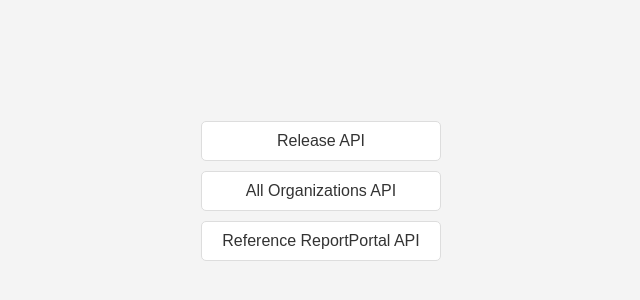
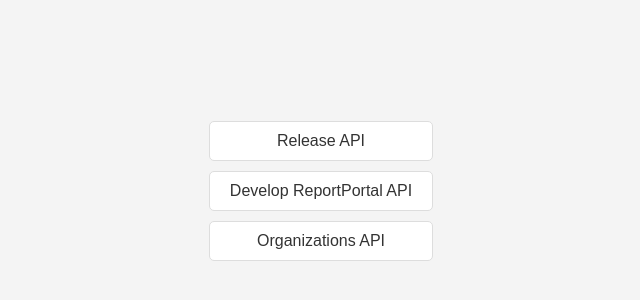
Before and after one commit to reportportal/api-registry, a website: page docs/index.html in a window 1280 px wide. Shown: the part 204-504 px from the top of the page, without its empty margins (319-959 px from the left). Drawn offline with Linux system fonts and the light colour scheme.

Commit message:
Remove obsolete API specification reference HTML file

```diff
--- a/docs/index.html
+++ b/docs/index.html
@@ -9,8 +9,8 @@
 <body>
   <ul>
     <li><a href="web/main.html">Release API</a></li>
-    <li><a href="web/org.html">All Organizations API</a></li>
-    <li><a href="web/ref.html">Reference ReportPortal API</a></li>
+    <li><a href="web/dev.html">Develop ReportPortal API</a></li>
+    <li><a href="web/org.html">Organizations API</a></li>
   </ul>
 </body>
 </html>
```
Also changed, not shown: docs/web/dev.html (renamed from docs/web/ref.html, +1 -1 lines).
